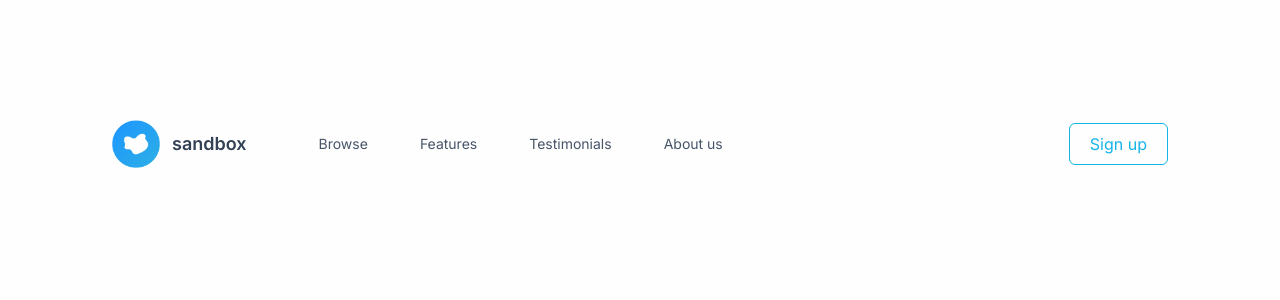
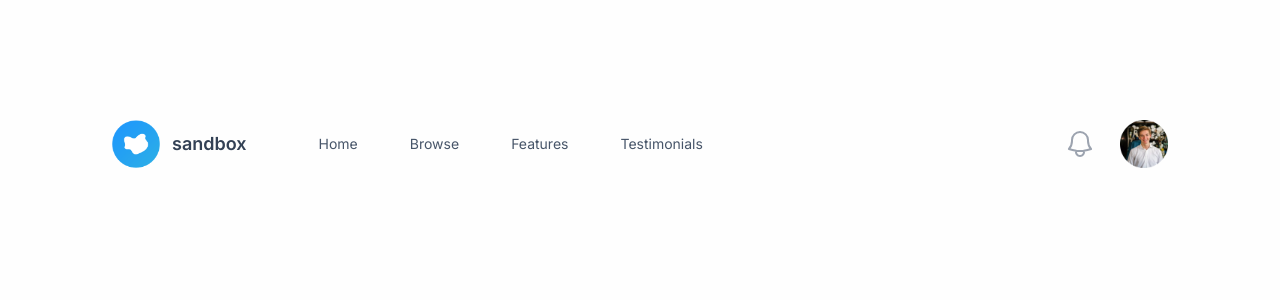
Before and after one commit to CarboxyDev/tailwind-sandbox, a Next.js app: page / in a window 1280 px wide. Shown: the top 300 px of the page. Built offline with nearby package versions, Linux system fonts and the light colour scheme; what tailwindcss-debug-screens would draw is missing.

Commit message:
Add changes to Navbar2

```diff
--- a/src/components/HamburgerDropdown.tsx
+++ b/src/components/HamburgerDropdown.tsx
@@ -7,6 +7,7 @@ import { v4 as uuidv4 } from "uuid";
 
 // TODO: Animate the hamburger menu icon when opening or closing the dropdown
 // TODO: Animate the Dropdown Content for entry and exit
+// FIXME: Font in the dropdown items is Times for some reason instead of the default Inter font
 
 const HamburgerDropdown = (props: HamburgerDropdownProps) => {
   const { navItems } = props;
--- a/src/components/Navbar2.tsx
+++ b/src/components/Navbar2.tsx
@@ -1,20 +1,20 @@
 import Link from "next/link";
 import Image from "next/image";
+import { v4 as uuidv4 } from "uuid";
+import { BellIcon } from "@heroicons/react/24/outline";
 import HamburgerDropdown from "./HamburgerDropdown";
-import { v4 as uuidv4 } from "uuid";
-import Button from "./Button";
 
 const Navbar2 = () => {
   const navItems = [
+    { name: "Home", link: "/" },
     { name: "Browse", link: "/browse" },
     { name: "Features", link: "/features" },
-    { name: "Testimonials", link: "#testimonials" },
-    { name: "About us", link: "#about-us" },
+    { name: "Testimonials", link: "/#testimonials" },
   ];
   return (
     <>
       <div className="flex h-24 flex-row items-center sm:h-32">
-        <div className="flex flex-row items-center gap-x-3">
+        <div className="hidden flex-row items-center gap-x-3 lg:flex">
           <Link href="/">
             <Image
               src="/generic-logo-1.png"
@@ -38,15 +38,21 @@ const Navbar2 = () => {
             );
           })}
         </div>
+        <div className="lg:hidden">
+          <HamburgerDropdown navItems={navItems} />
+        </div>
         <div className="ml-auto flex flex-row gap-x-8">
-          <div className="hidden items-center justify-center sm:flex">
-            <Button size="md" variant="outline">
-              Sign up
-            </Button>
-          </div>
-
-          <div className="lg:hidden">
-            <HamburgerDropdown navItems={navItems} />
+          <div className="flex flex-row items-center gap-x-6">
+            <BellIcon className="h-8 w-8 text-gray-400" />
+            <Link href="/">
+              <Image
+                src="/generic-man-1.png"
+                width={48}
+                height={48}
+                className=""
+                alt=""
+              />
+            </Link>
           </div>
         </div>
       </div>
```
